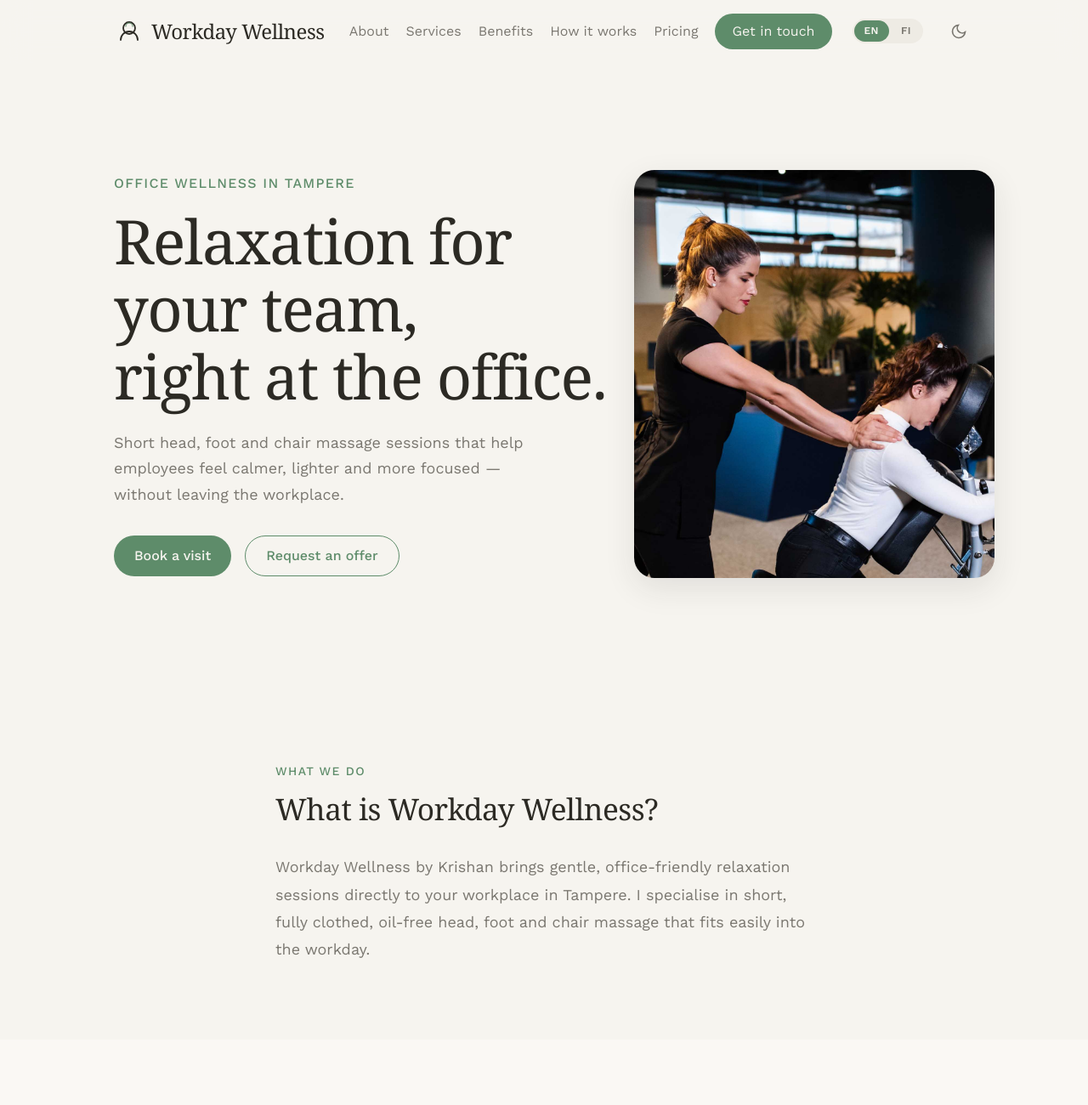
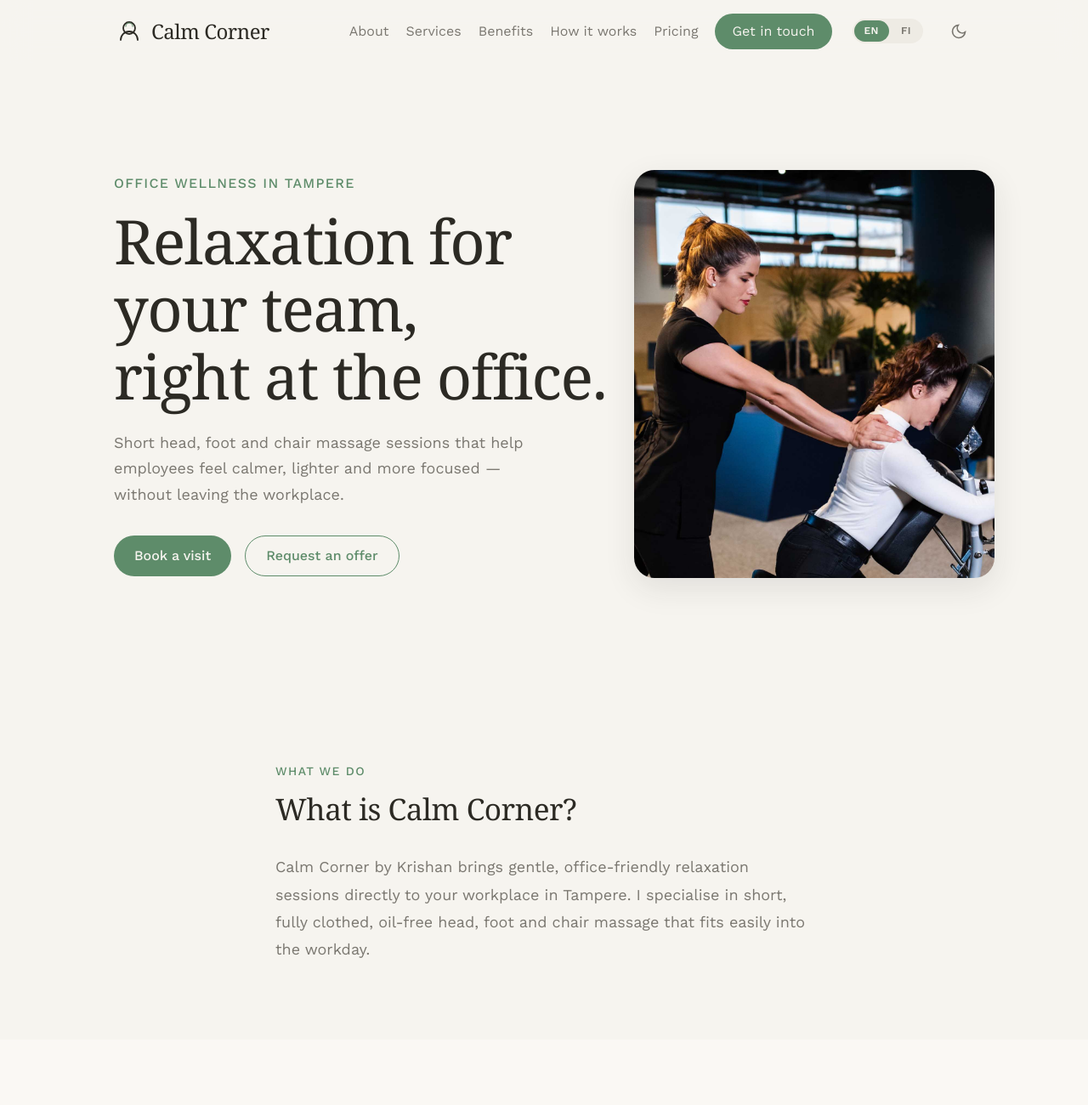
Before and after one commit to desilvasha/calm-corner, a plain HTML site: page index.html in a window 1280 px wide. Shown: the top 1300 px of the page at 85% size. Drawn offline with nearby package versions, Linux system fonts and the light colour scheme; a web font is replaced by a local one.

Commit message:
Rebrand: Workday Wellness → Calm Corner by Krishan, update email to hello@calmcorner.fi

```diff
--- a/i18n.js
+++ b/i18n.js
@@ -23,8 +23,8 @@ const translations = {
 
   // ── About ──
   "about.tag":        { en: "What we do",           fi: "Mitä teemme" },
-  "about.title":      { en: "What is Workday Wellness?", fi: "Mikä on Workday Wellness?" },
-  "about.text":       { en: "Workday Wellness by Krishan brings gentle, office-friendly relaxation sessions directly to your workplace in Tampere. I specialise in short, fully clothed, oil-free head, foot and chair massage that fits easily into the workday.", fi: "Workday Wellness by Krishan tuo lempeitä, toimistoympäristöön sopivia rentoutushetkiä suoraan työpaikallesi Tampereella. Olen erikoistunut lyhyisiin, vaatteet päällä tehtäviin, öljyttömiin pää-, jalka- ja tuolihierontoihin, jotka sopivat vaivattomasti työpäivään." },
+  "about.title":      { en: "What is Calm Corner?", fi: "Mikä on Calm Corner?" },
+  "about.text":       { en: "Calm Corner by Krishan brings gentle, office-friendly relaxation sessions directly to your workplace in Tampere. I specialise in short, fully clothed, oil-free head, foot and chair massage that fits easily into the workday.", fi: "Calm Corner by Krishan tuo lempeitä, toimistoympäristöön sopivia rentoutushetkiä suoraan työpaikallesi Tampereella. Olen erikoistunut lyhyisiin, vaatteet päällä tehtäviin, öljyttömiin pää-, jalka- ja tuolihierontoihin, jotka sopivat vaivattomasti työpäivään." },
 
   // ── Services ──
   "services.tag":     { en: "What I offer",        fi: "Mitä tarjoan" },
@@ -70,25 +70,25 @@ const translations = {
 
   // ── Krishan ──
   "krishan.tag":      { en: "The person",                  fi: "Tekijä" },
-  "krishan.title":    { en: "Who's behind Workday Wellness?", fi: "Kuka on Workday Wellnessin takana?" },
+  "krishan.title":    { en: "Who's behind Calm Corner?", fi: "Kuka on Calm Cornerin takana?" },
   "krishan.text":     { en: "I'm Krishan, a wellness-focused practitioner based in Tampere. I specialise in gentle, non-medical head, foot and chair massage designed specifically for office environments. My goal is simple: to bring a moment of calm into busy workdays.", fi: "Olen Krishan, hyvinvointiin erikoistunut ammattilainen Tampereelta. Olen erikoistunut lempeään, ei-lääkinnälliseen pää-, jalka- ja tuolihierontaan, joka on suunniteltu erityisesti toimistoympäristöihin. Tavoitteeni on yksinkertainen: tuoda rauhoittava hetki kiireisiin työpäiviin." },
 
   // ── Contact ──
   "contact.tag":      { en: "Let's talk",                     fi: "Keskustellaan" },
-  "contact.title":    { en: "Bring Workday Wellness to your office", fi: "Tuo Workday Wellness toimistollesi" },
+  "contact.title":    { en: "Bring Calm Corner to your office", fi: "Tuo Calm Corner toimistollesi" },
   "contact.email":    { en: "Email",     fi: "Sähköposti" },
   "contact.phone":    { en: "Phone",     fi: "Puhelin" },
   "contact.location": { en: "Location",  fi: "Sijainti" },
   "contact.btn":      { en: "Request an offer", fi: "Pyydä tarjous" },
 
   // ── Footer ──
-  "footer.copy":      { en: "&copy; 2026 Workday Wellness by Krishan. Tampere, Finland.", fi: "&copy; 2026 Workday Wellness by Krishan. Tampere, Suomi." },
+  "footer.copy":      { en: "&copy; 2026 Calm Corner by Krishan. Tampere, Finland.", fi: "&copy; 2026 Calm Corner by Krishan. Tampere, Suomi." },
 
   // ── Benefits page ──
   "ben.breadcrumb":   { en: "&larr; Back to home", fi: "&larr; Takaisin etusivulle" },
   "ben.title":        { en: "How Massage Supports the Body and Mind", fi: "Miten hieronta tukee kehoa ja mieltä" },
   "ben.intro":        { en: "Gentle touch creates real changes in how we feel, move and function.", fi: "Lempeä kosketus saa aikaan todellisia muutoksia siinä, miten tunnemme, liikumme ja toimimme." },
-  "ben.intro.sub":    { en: "Workday Wellness by Krishan offers head, foot and chair massage designed specifically for office environments. These short sessions may be simple, but the effects on the body and mind can be surprisingly powerful.", fi: "Workday Wellness by Krishan tarjoaa pää-, jalka- ja tuolihierontaa, joka on suunniteltu erityisesti toimistoympäristöihin. Nämä lyhyet hetket voivat olla yksinkertaisia, mutta vaikutukset kehoon ja mieleen voivat olla yllättävän voimakkaita." },
+  "ben.intro.sub":    { en: "Calm Corner by Krishan offers head, foot and chair massage designed specifically for office environments. These short sessions may be simple, but the effects on the body and mind can be surprisingly powerful.", fi: "Calm Corner by Krishan tarjoaa pää-, jalka- ja tuolihierontaa, joka on suunniteltu erityisesti toimistoympäristöihin. Nämä lyhyet hetket voivat olla yksinkertaisia, mutta vaikutukset kehoon ja mieleen voivat olla yllättävän voimakkaita." },
   "ben.prompt":       { en: "Here's what happens during and after a relaxation massage.", fi: "Tässä on mitä tapahtuu rentoutushieronnan aikana ja sen jälkeen." },
 
   "ben.1.title":      { en: "The Body Shifts Into \"Relax Mode\"", fi: "Keho siirtyy \"rentoutumistilaan\"" },
@@ -139,7 +139,7 @@ const translations = {
   "ben.why.title":    { en: "Why These Benefits Matter at Work", fi: "Miksi nämä hyödyt ovat tärkeitä työssä" },
   "ben.why.text":     { en: "Short, fully clothed, office-friendly massage sessions are one of the simplest ways to support employee wellbeing. They require no special equipment, no undressing and no disruption to the workday — just a calm moment that makes everything feel lighter.", fi: "Lyhyet, vaatteet päällä tehtävät, toimistoystävälliset hierontahetket ovat yksi yksinkertaisimmista tavoista tukea työntekijöiden hyvinvointia. Ne eivät vaadi erikoisvälineitä, riisuutumista tai häiriötä työpäivään — vain rauhallisen hetken, joka saa kaiken tuntumaan kevyemmältä." },
   "ben.cta.title":    { en: "Bring These Benefits to Your Workplace", fi: "Tuo nämä hyödyt työpaikallesi" },
-  "ben.cta.text":     { en: "Workday Wellness by Krishan offers head, foot and chair relaxation massage sessions for offices in Tampere.", fi: "Workday Wellness by Krishan tarjoaa pää-, jalka- ja tuolihierontaa toimistoille Tampereella." },
+  "ben.cta.text":     { en: "Calm Corner by Krishan offers head, foot and chair relaxation massage sessions for offices in Tampere.", fi: "Calm Corner by Krishan tarjoaa pää-, jalka- ja tuolihierontaa toimistoille Tampereella." },
 };
 
 /* ── Engine ──────────────────────────────────────────────────────────── */
--- a/index.html
+++ b/index.html
@@ -3,11 +3,11 @@
 <head>
   <meta charset="UTF-8">
   <meta name="viewport" content="width=device-width, initial-scale=1.0">
-  <title>Workday Wellness by Krishan — Office Massage in Tampere</title>
+  <title>Calm Corner by Krishan — Office Massage in Tampere</title>
   <meta name="description" content="On-site head, foot and chair massage for offices in Tampere. Short, oil-free relaxation sessions that fit into the workday.">
 
   <!-- Open Graph -->
-  <meta property="og:title" content="Workday Wellness by Krishan — Office Massage in Tampere">
+  <meta property="og:title" content="Calm Corner by Krishan — Office Massage in Tampere">
   <meta property="og:description" content="Short head, foot and chair massage sessions that help employees feel calmer, lighter and more focused.">
   <meta property="og:type" content="website">
 
@@ -24,14 +24,14 @@
   <!-- ═══════════════════════════════════════ NAV ═══════════════════════════════════════ -->
   <header class="header" id="header">
     <nav class="nav">
-      <a href="#" class="logo" aria-label="Workday Wellness home">
+      <a href="#" class="logo" aria-label="Calm Corner home">
         <!-- SVG Logo: stylised hands cradling a leaf/head silhouette -->
         <svg width="36" height="36" viewBox="0 0 36 36" fill="none" xmlns="http://www.w3.org/2000/svg" aria-hidden="true">
           <circle cx="18" cy="14" r="7" stroke="currentColor" stroke-width="1.8"/>
           <path d="M8 28c0-5.5 4.5-10 10-10s10 4.5 10 10" stroke="currentColor" stroke-width="1.8" stroke-linecap="round"/>
           <path d="M14 12c0-2.2 1.8-4 4-4s4 1.8 4 4" stroke="var(--color-accent)" stroke-width="1.5" stroke-linecap="round" opacity="0.7"/>
         </svg>
-        <span class="logo-text">Workday Wellness</span>
+        <span class="logo-text">Calm Corner</span>
       </a>
       <div class="nav-links" id="navLinks">
         <a href="#about" data-i18n="nav.about">About</a>
@@ -77,8 +77,8 @@
     <section class="section about" id="about">
       <div class="container container--narrow">
         <p class="section-tag" data-i18n="about.tag">What we do</p>
-        <h2 class="section-title" data-i18n="about.title">What is Workday Wellness?</h2>
-        <p class="about-text" data-i18n="about.text">Workday Wellness by Krishan brings gentle, office-friendly relaxation sessions directly to your workplace in Tampere. I specialise in short, fully clothed, oil-free head, foot and chair massage that fits easily into the workday.</p>
+        <h2 class="section-title" data-i18n="about.title">What is Calm Corner?</h2>
+        <p class="about-text" data-i18n="about.text">Calm Corner by Krishan brings gentle, office-friendly relaxation sessions directly to your workplace in Tampere. I specialise in short, fully clothed, oil-free head, foot and chair massage that fits easily into the workday.</p>
       </div>
     </section>
 
@@ -241,7 +241,7 @@
     <section class="section krishan" id="krishan">
       <div class="container container--narrow">
         <p class="section-tag" data-i18n="krishan.tag">The person</p>
-        <h2 class="section-title" data-i18n="krishan.title">Who's behind Workday Wellness?</h2>
+        <h2 class="section-title" data-i18n="krishan.title">Who's behind Calm Corner?</h2>
         <div class="krishan-content">
           <div class="krishan-avatar">
             <div class="avatar-placeholder">K</div>
@@ -255,14 +255,14 @@
     <section class="section contact" id="contact">
       <div class="container container--narrow">
         <p class="section-tag" data-i18n="contact.tag">Let's talk</p>
-        <h2 class="section-title" data-i18n="contact.title">Bring Workday Wellness to your office</h2>
+        <h2 class="section-title" data-i18n="contact.title">Bring Calm Corner to your office</h2>
         <div class="contact-grid">
           <div class="contact-info">
             <div class="contact-item">
               <svg width="20" height="20" viewBox="0 0 24 24" fill="none" stroke="currentColor" stroke-width="2"><path d="M4 4h16c1.1 0 2 .9 2 2v12c0 1.1-.9 2-2 2H4c-1.1 0-2-.9-2-2V6c0-1.1.9-2 2-2z"/><polyline points="22,6 12,13 2,6"/></svg>
               <div>
                 <p class="contact-label" data-i18n="contact.email">Email</p>
-                <a href="mailto:hello@workdaywellness.fi" class="contact-value">hello@workdaywellness.fi</a>
+                <a href="mailto:hello@calmcorner.fi" class="contact-value">hello@calmcorner.fi</a>
               </div>
             </div>
             <div class="contact-item">
@@ -280,7 +280,7 @@
               </div>
             </div>
           </div>
-          <a href="mailto:hello@workdaywellness.fi?subject=Workday%20Wellness%20Offer%20Request" class="btn btn-primary btn-large" data-i18n="contact.btn">Request an offer</a>
+          <a href="mailto:hello@calmcorner.fi?subject=Calm%20Corner%20Offer%20Request" class="btn btn-primary btn-large" data-i18n="contact.btn">Request an offer</a>
         </div>
       </div>
     </section>
@@ -290,7 +290,7 @@
   <!-- ═══════════════════════════════════════ FOOTER ═══════════════════════════════════ -->
   <footer class="footer">
     <div class="container">
-      <p data-i18n="footer.copy">&copy; 2026 Workday Wellness by Krishan. Tampere, Finland.</p>
+      <p data-i18n="footer.copy">&copy; 2026 Calm Corner by Krishan. Tampere, Finland.</p>
     </div>
   </footer>
 
```
Also changed, not shown: benefits.html (+7 -7 lines).
